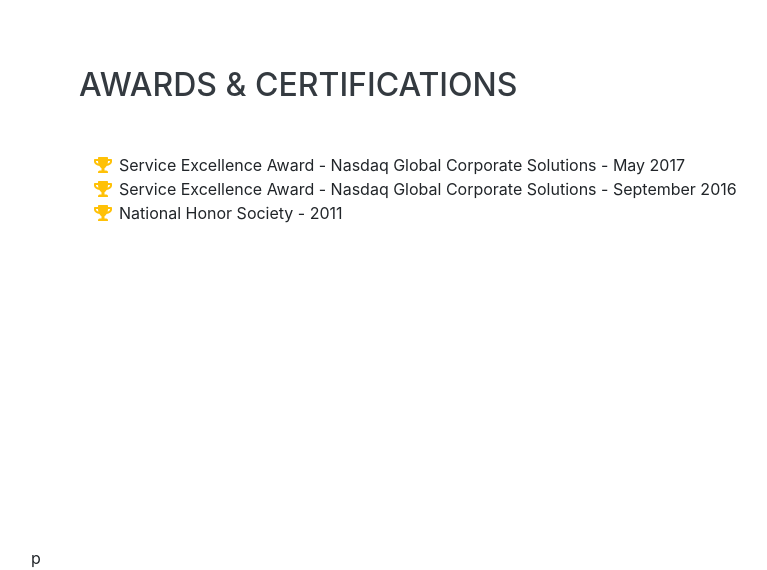
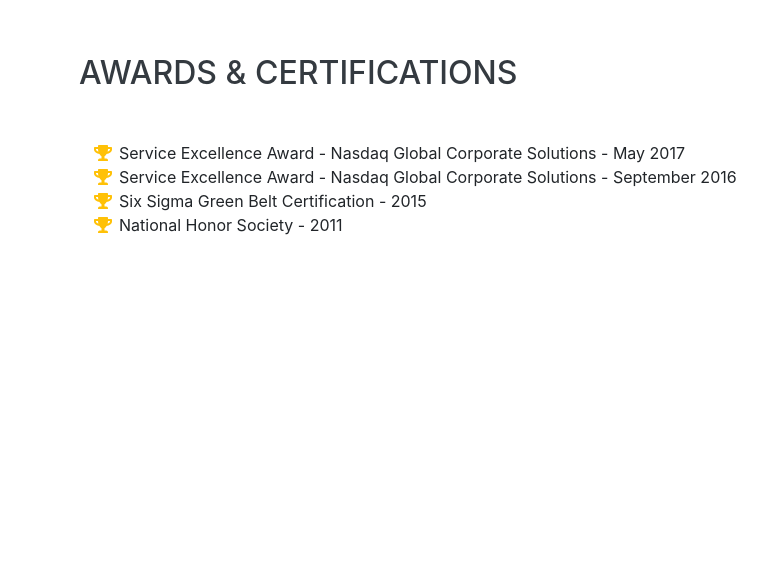
Before and after one commit to natalynyu/natalynyu.github.io, a website with bundled scripts: page index.html in a window 1280 px wide. Shown: the part 9912-10482 px from the top of the page, without its empty margins (241-1008 px from the left). After the commit the page ends 10458 px from the top, so only its background shows below. Built offline with nearby package versions, Linux system fonts and the light colour scheme; a web font is replaced by a local one.

Commit message:
add info to awards section

```diff
--- a/index.html
+++ b/index.html
@@ -463,11 +463,13 @@
             Service Excellence Award - Nasdaq Global Corporate Solutions - September 2016</li>
           <li>
             <i class="fa-li fa fa-trophy text-warning"></i>
+            Six Sigma Green Belt Certification - 2015</li>
+          <li>
+            <i class="fa-li fa fa-trophy text-warning"></i>
             National Honor Society - 2011</li>
         </ul>
       </div>
     </section>
-p
   </div>
 
   <!-- Bootstrap core JavaScript -->
```
